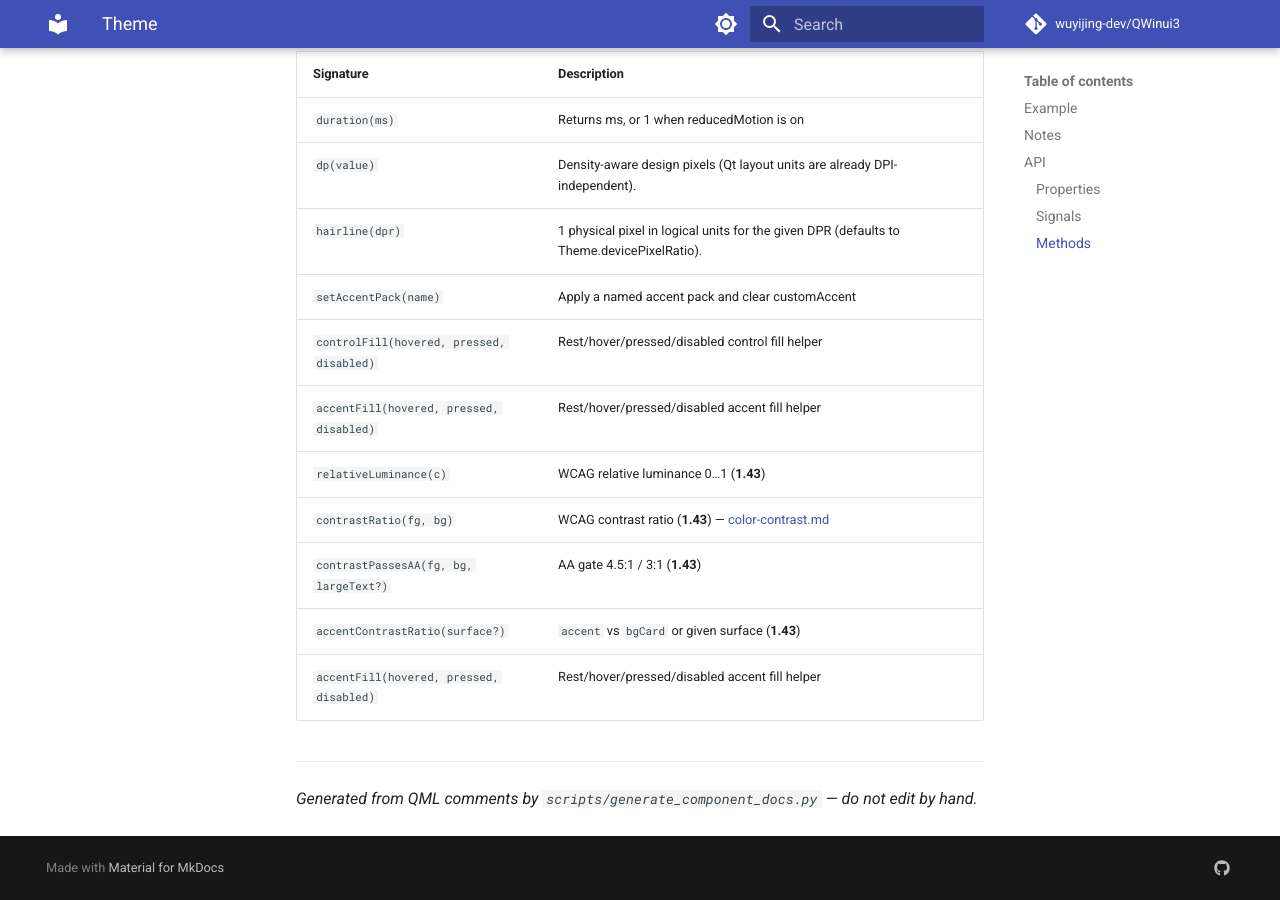
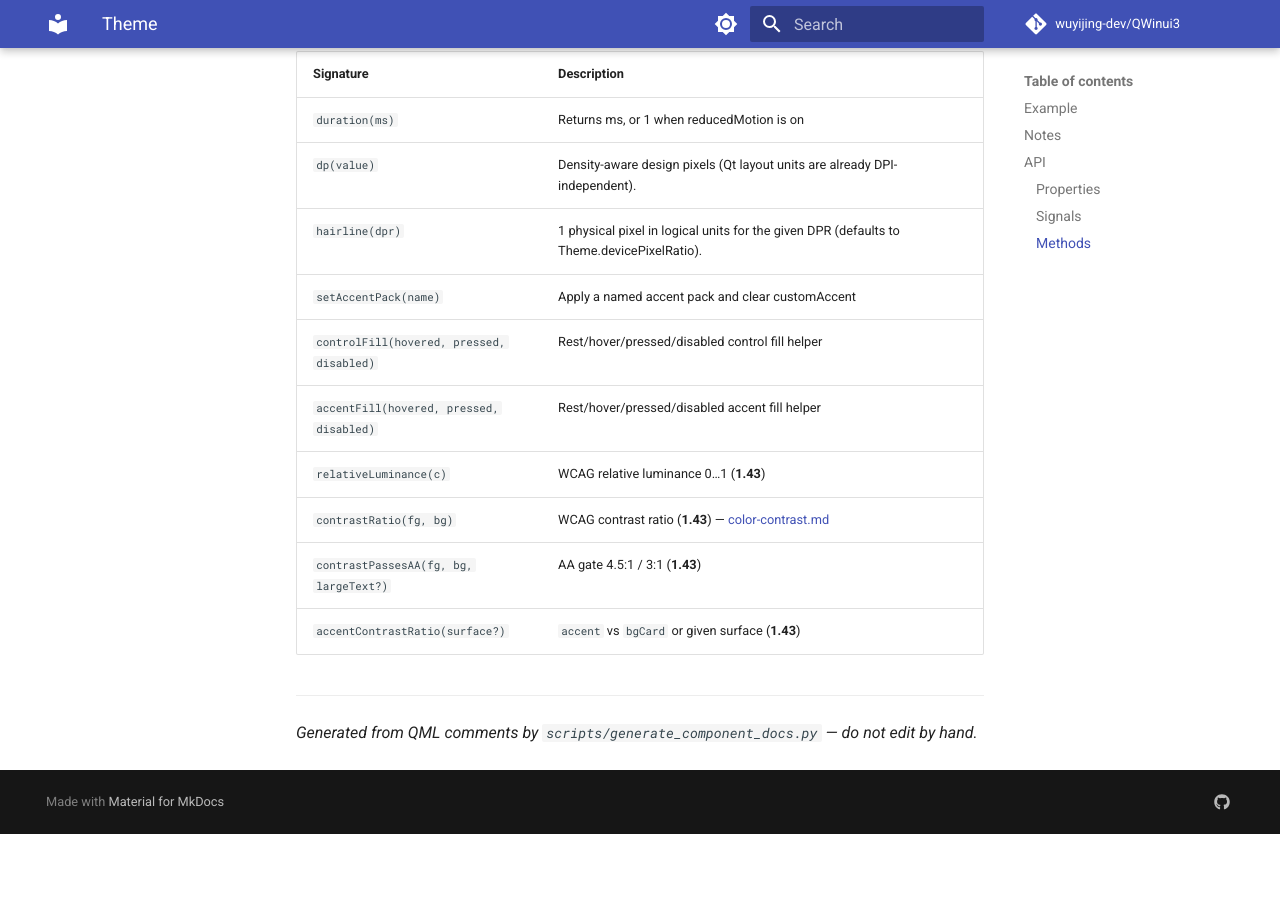
Before and after one commit to wuyijing-dev/QWinui3, an MkDocs documentation site: the page built from docs/components/Theme.md, in a window 1280 px wide and 900 px high, scrolled down 6345 px. Built offline with MkDocs 1.6.1 and Material for MkDocs 9.7.7, drawn with Linux system fonts in a browser that asks for light colours; comment, search, counter and statistics services are not loaded; after the commit the page ends 7179 px from its top, so only the background shows below that.

Commit message:
Docs: drop duplicate Theme.accentFill row after 1.43 API table.

```diff
--- a/docs/components/Theme.md
+++ b/docs/components/Theme.md
@@ -172,7 +172,6 @@ _No custom signals_ (use inherited signals from the base type).
 | `contrastRatio(fg, bg)` | WCAG contrast ratio (**1.43**) — [color-contrast.md](../color-contrast.md) |
 | `contrastPassesAA(fg, bg, largeText?)` | AA gate 4.5:1 / 3:1 (**1.43**) |
 | `accentContrastRatio(surface?)` | `accent` vs `bgCard` or given surface (**1.43**) |
-| `accentFill(hovered, pressed, disabled)` | Rest/hover/pressed/disabled accent fill helper |
 
 ---
 *Generated from QML comments by `scripts/generate_component_docs.py` — do not edit by hand.*
```
